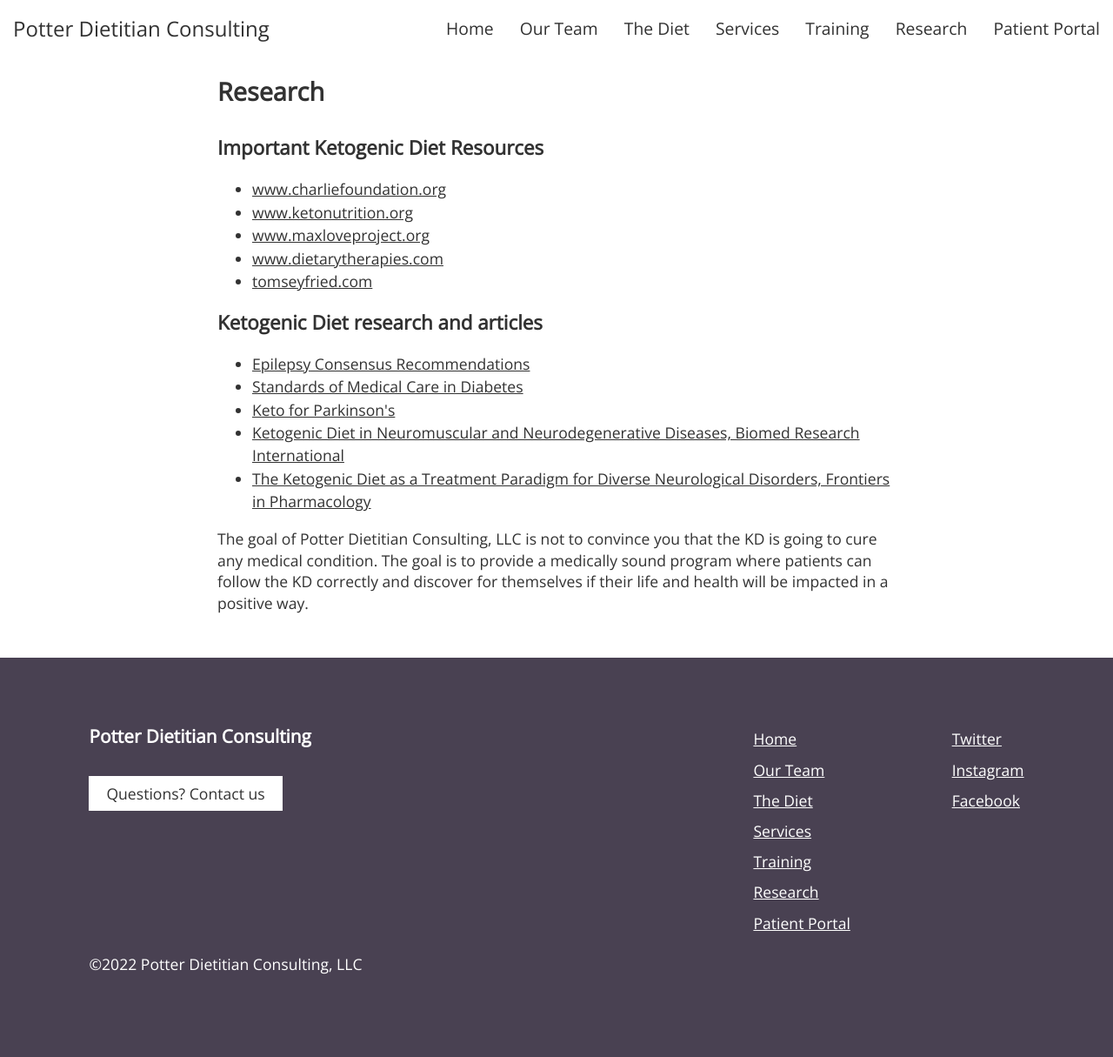
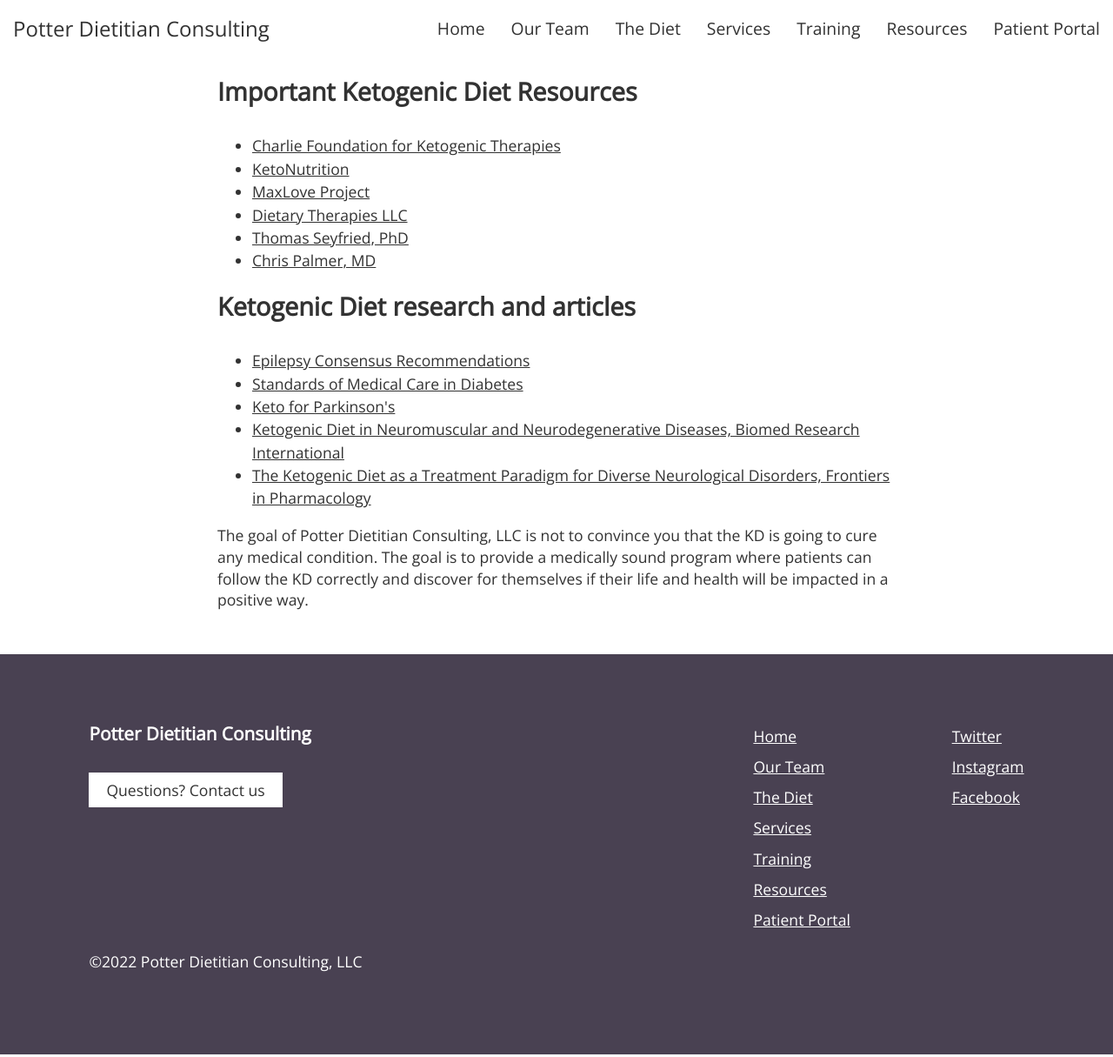
Before and after one commit to janmilosh/potterketo_jekyll, a Jekyll site: the page built from _pages/research.html, in a window 1280 px wide. Shown: the whole page at 87% size. Built offline with Jekyll 4.4.1, drawn with Linux system fonts in a browser that asks for light colours; nearby versions of some CDN libraries.

Commit message:
Update resources and rename page from research

```diff
--- a/_data/navigation.yml
+++ b/_data/navigation.yml
@@ -8,5 +8,5 @@
   link: /services
 - name: Training
   link: /training
-- name: Research
-  link: /research
+- name: Resources
+  link: /resources
--- a/_pages/research.html
+++ b/_pages/research.html
@@ -1,18 +1,18 @@
 ---
 layout: default
-title: Research
+title: Resources
 ---
 <div class="text-container">
-  <h1>Research</h1>
-  <h2>Important Ketogenic Diet Resources</h2>
+  <h1>Important Ketogenic Diet Resources</h1>
   <ul>
-    <li><a href="http://www.charliefoundation.org" target="_blank">www.charliefoundation.org</a></li>
-    <li><a href="http://www.ketonutrition.org" target="_blank">www.ketonutrition.org</a></li>
-    <li><a href="https://www.maxloveproject.org/" target="_blank">www.maxloveproject.org</a></li>
-    <li><a href="https://www.dietarytherapies.com/" target="_blank">www.dietarytherapies.com</a></li>
-    <li><a href="https://tomseyfried.com/" target="_blank">tomseyfried.com</a></li>
+    <li><a href="http://www.charliefoundation.org" target="_blank">Charlie Foundation for Ketogenic Therapies</a></li>
+    <li><a href="http://www.ketonutrition.org" target="_blank">KetoNutrition</a></li>
+    <li><a href="https://www.maxloveproject.org/" target="_blank">MaxLove Project</a></li>
+    <li><a href="https://www.dietarytherapies.com/" target="_blank">Dietary Therapies LLC</a></li>
+    <li><a href="https://tomseyfried.com/" target="_blank">Thomas Seyfried, PhD</a></li>
+    <li><a href="https://www.chrispalmermd.com/" target="_blank">Chris Palmer, MD</a></li>
   </ul>
-  <h2>Ketogenic Diet research and articles</h2>
+  <h1>Ketogenic Diet research and articles</h1>
   <ul>
     <li><a href="https://onlinelibrary.wiley.com/doi/10.1002/epi4.12225" target="_blank">Epilepsy Consensus Recommendations</a></li>
     <li><a href="http://clinical.diabetesjournals.org/content/37/1/11" target="_blank">Standards of Medical Care in Diabetes</a></li>
```
Also changed, not shown: 17 other files.
